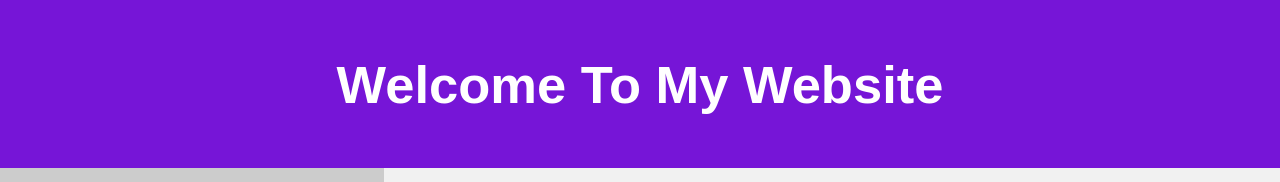
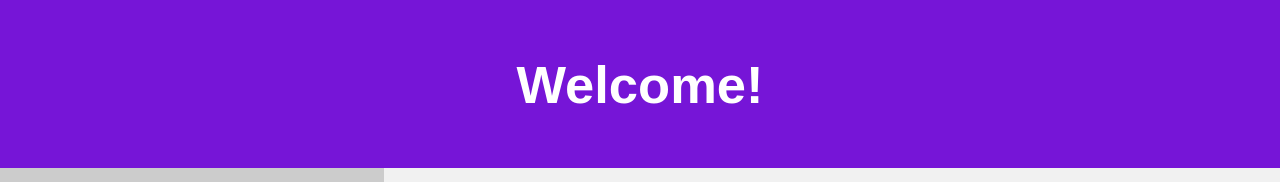
Before and after one commit to Quincy-Bush/Portfolio, a plain HTML site: page index.html in a window 1280 px wide. Shown: the top 182 px of the page. Drawn offline with Linux system fonts and the light colour scheme.

Commit message:
Update index.html

```diff
--- a/index.html
+++ b/index.html
@@ -96,7 +96,7 @@ footer {
 
 
 <div class="header" id="myHeader">
-  <h2>Welcome To My Website</h2>
+  <h2>Welcome!</h2>
 
 </div>
 
```
